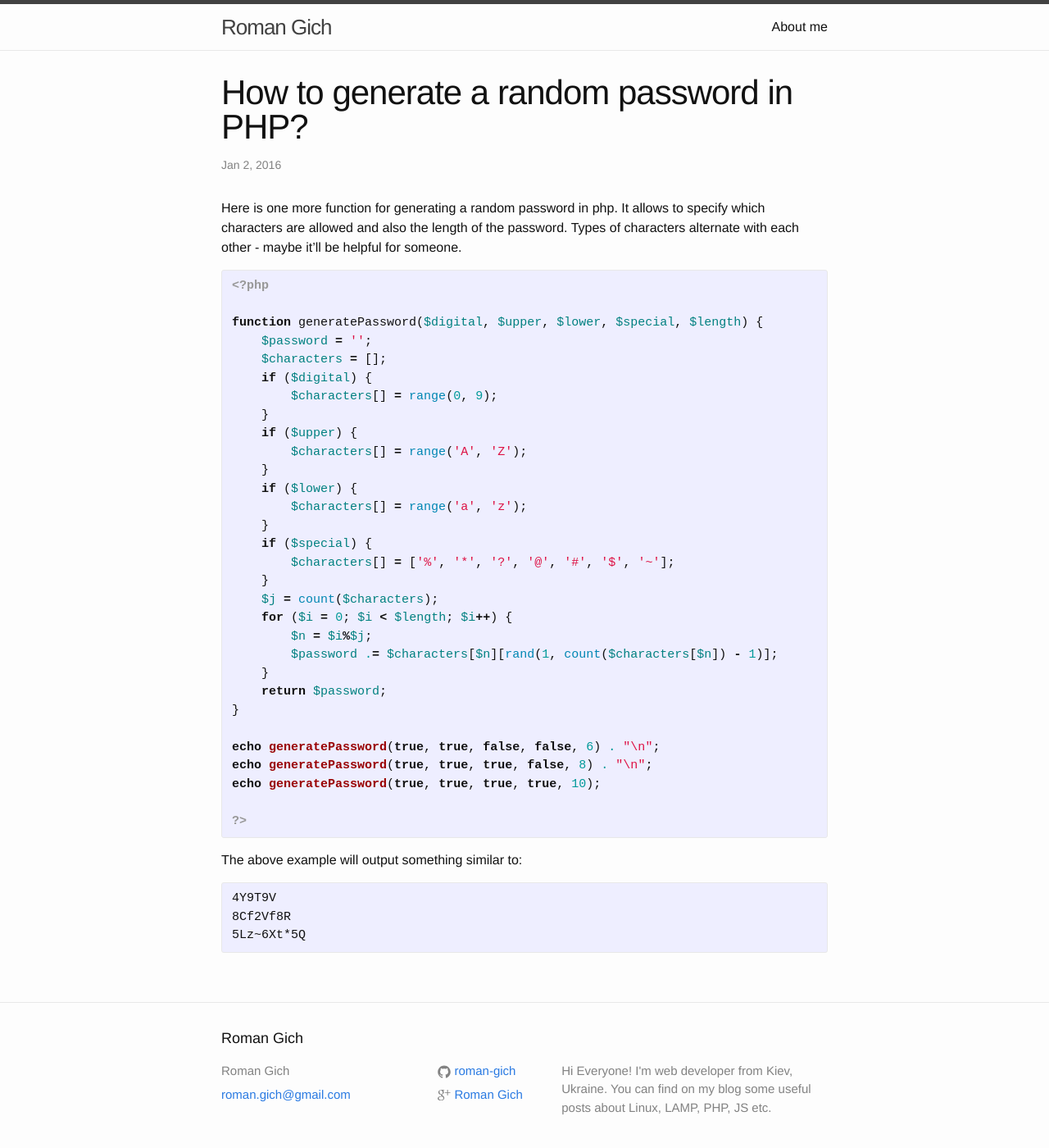
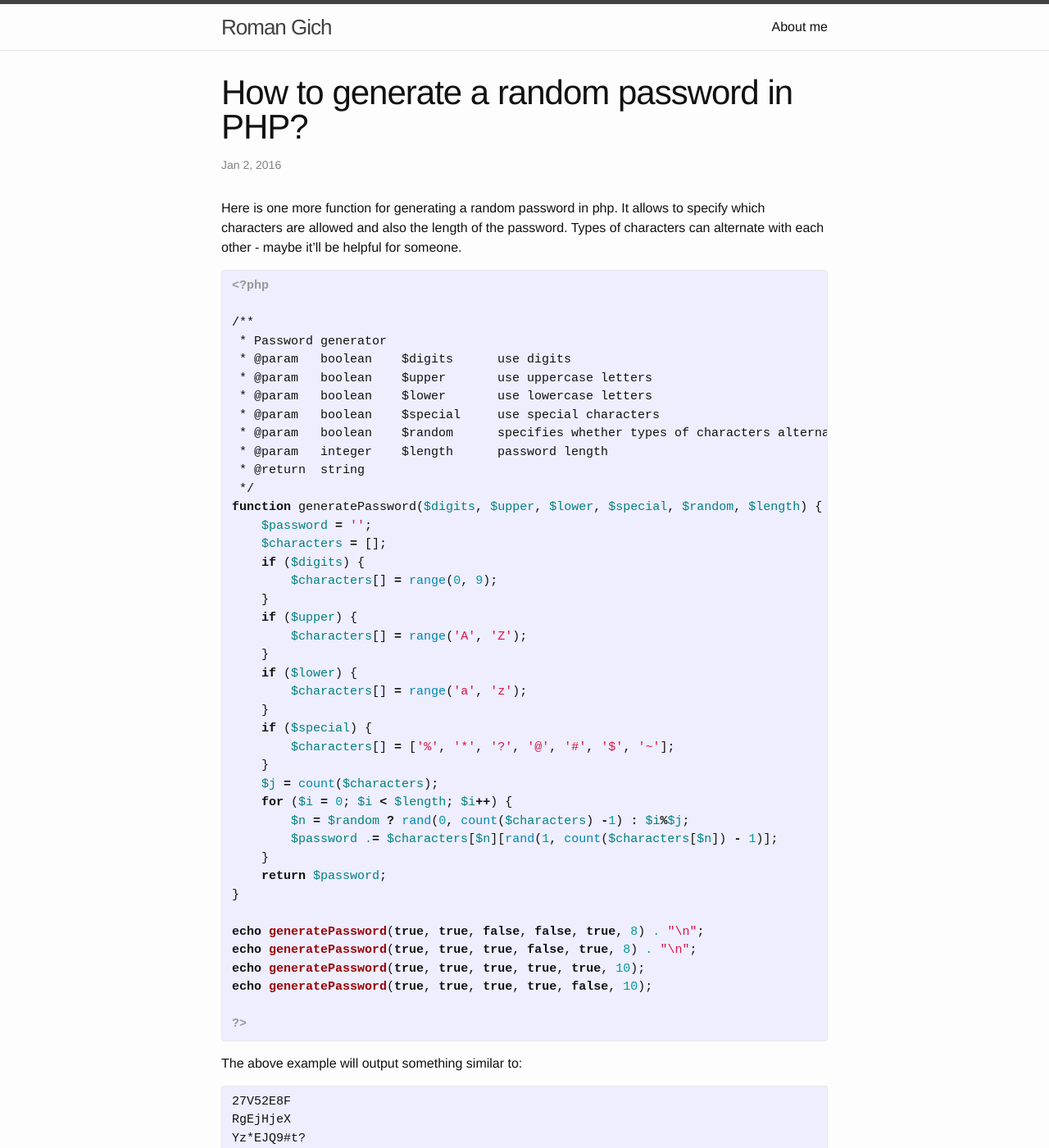
Before and after one commit to roman-gich/roman-gich.github.io, a Jekyll site: the page built from _posts/2016-01-02-how-to-generate-a-random-password-in-php.markdown, in a window 1280 px wide and 1400 px high. Shown: the whole window at 82% size. Built offline with Jekyll 4.4.1, drawn with Linux system fonts in a browser that asks for light colours; comment, search, counter and statistics services are not loaded.

Commit message:
amendments to article

```diff
--- a/_posts/2016-01-02-how-to-generate-a-random-password-in-php.markdown
+++ b/_posts/2016-01-02-how-to-generate-a-random-password-in-php.markdown
@@ -4,14 +4,24 @@ title:  "How to generate a random password in PHP?"
 excerpt: "Generating a random password in php. Types of characters alternate with each other - maybe it'll be helpful for someone..."
 date:   2016-01-02 22:00:00 +0200
 ---
-Here is one more function for generating a random  password in php. It allows to specify which characters are allowed and also the length of the password. Types of characters alternate with each other - maybe it'll be helpful for someone.
+Here is one more function for generating a random  password in php. It allows to specify which characters are allowed and also the length of the password. Types of characters can alternate with each other - maybe it'll be helpful for someone.
 
 {% highlight php %}<?php
 
-function generatePassword($digital, $upper, $lower, $special, $length) {
+/**
+ * Password generator
+ * @param   boolean    $digits      use digits
+ * @param   boolean    $upper       use uppercase letters
+ * @param   boolean    $lower       use lowercase letters
+ * @param   boolean    $special     use special characters
+ * @param   boolean    $random      specifies whether types of characters alternate with each other or not
+ * @param   integer    $length      password length
+ * @return  string
+ */
+function generatePassword($digits, $upper, $lower, $special, $random, $length) {
     $password = '';
     $characters = [];
-    if ($digital) {
+    if ($digits) {
         $characters[] = range(0, 9);
     }
     if ($upper) {
@@ -25,21 +35,23 @@ function generatePassword($digital, $upper, $lower, $special, $length) {
     }
     $j = count($characters);
     for ($i = 0; $i < $length; $i++) {
-        $n = $i%$j;
+        $n = $random ? rand(0, count($characters) -1) : $i%$j;
         $password .= $characters[$n][rand(1, count($characters[$n]) - 1)];
     }
     return $password;
 }
 
-echo generatePassword(true, true, false, false, 6) . "\n";
-echo generatePassword(true, true, true, false, 8) . "\n";
-echo generatePassword(true, true, true, true, 10);
+echo generatePassword(true, true, false, false, true, 8) . "\n";
+echo generatePassword(true, true, true, false, true, 8) . "\n";
+echo generatePassword(true, true, true, true, true, 10);
+echo generatePassword(true, true, true, true, false, 10);
 
 ?>{% endhighlight %}
 
 The above example will output something similar to:
 <pre>
-4Y9T9V
-8Cf2Vf8R
-5Lz~6Xt*5Q
+27V52E8F
+RgEjHjeX
+Yz*EJQ9#t?
+8Vq?1Lq~5F
 </pre>
```
